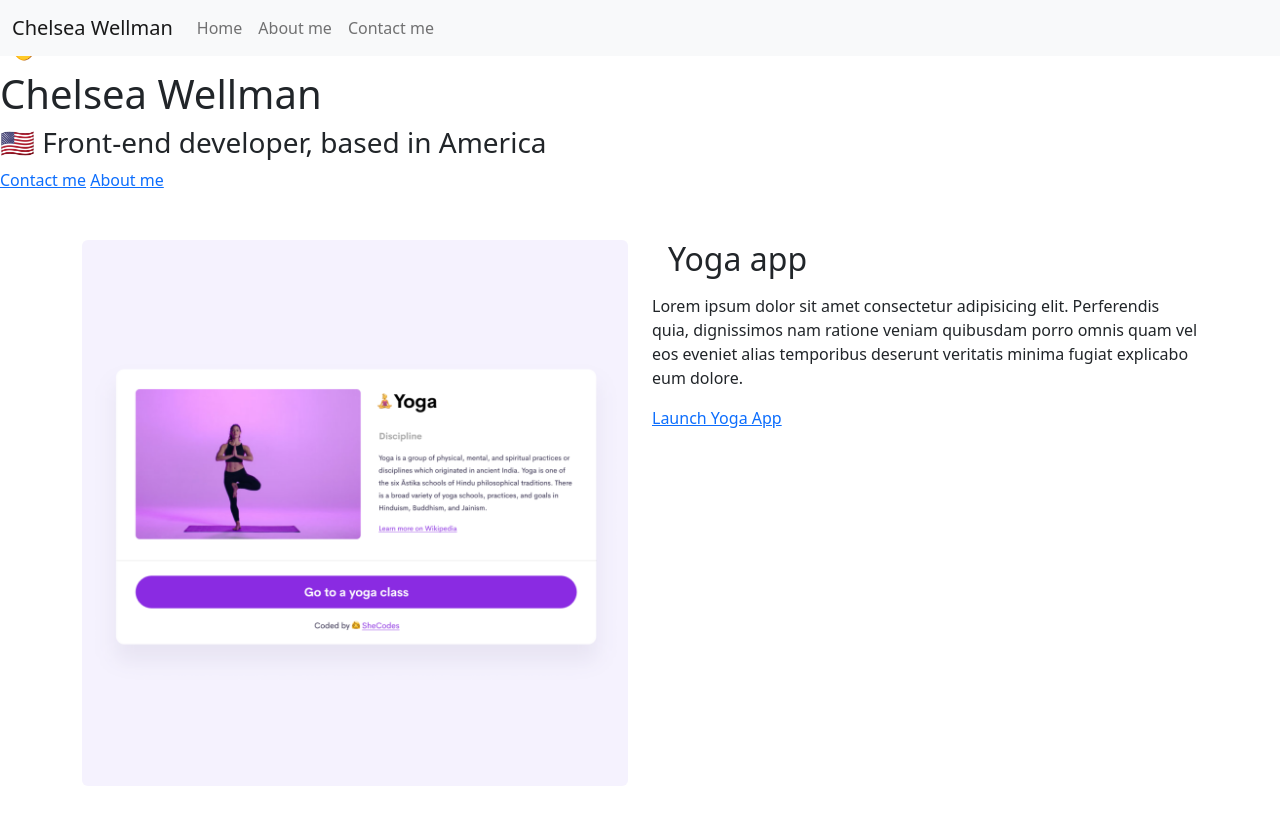
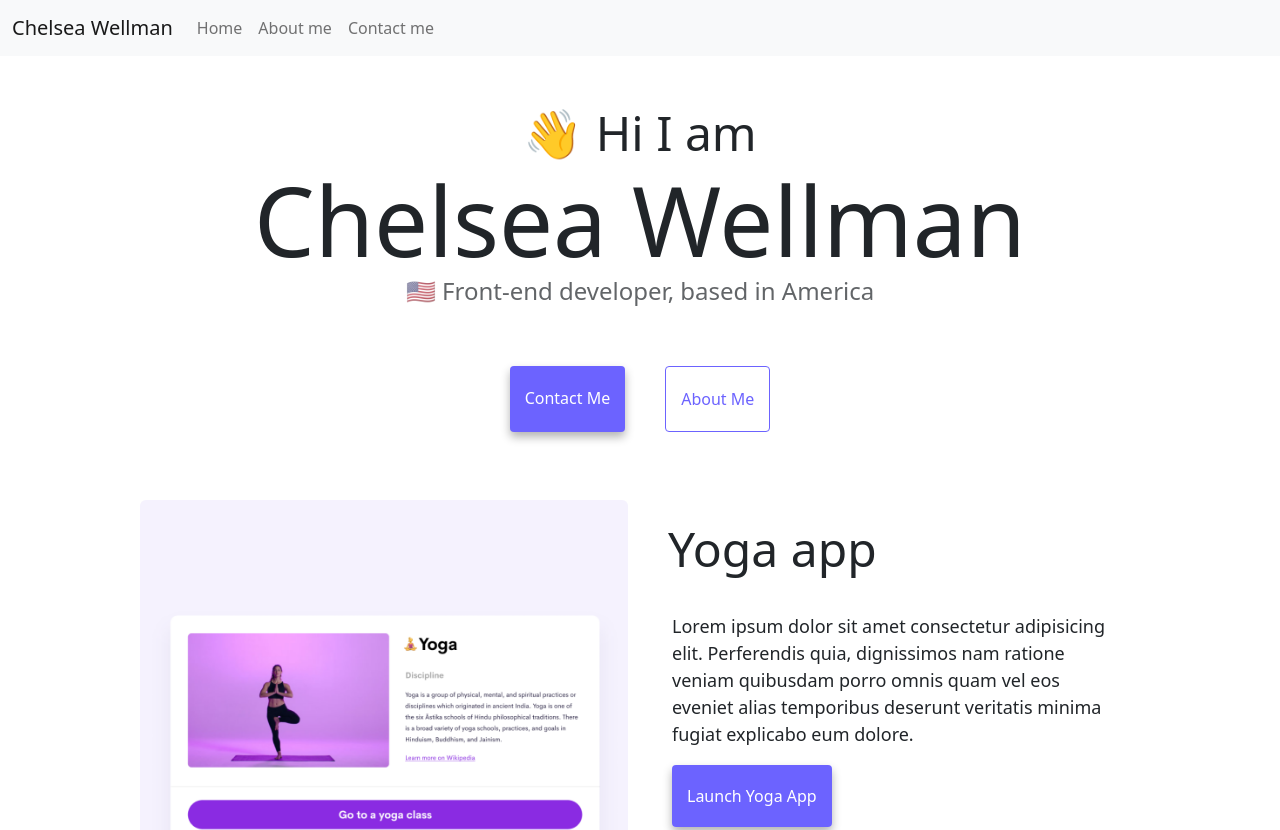
Before and after one commit to cnwellman/advanced-tools, a plain HTML site: page index.html in a window 1280 px wide. Shown: the top 830 px of the page. Drawn offline with nearby package versions, Linux system fonts and the light colour scheme.

Commit message:
Added initial CSS

```diff
--- a/css/styles.css
+++ b/css/styles.css
@@ -0,0 +1,100 @@
+:root {
+  --primary-color: #6c63ff;
+  --box-shadow: 0 5px 10px rgba(0, 0, 0, 0.3);
+}
+
+body {
+  margin: 60px auto;
+  max-width: 80%;
+}
+
+h1,
+h2,
+h3 {
+  text-align: center;
+  margin: 0;
+}
+
+h1 {
+  font-size: 96px;
+}
+
+h2 {
+  font-size: 48px;
+  margin-top: 20px;
+}
+
+h3 {
+  font-size: 24px;
+  opacity: 0.7;
+}
+
+p {
+  padding: 20px;
+  border-radius: 4px;
+  font-size: 18px;
+  line-height: 1.5;
+}
+
+.navigation-links {
+  display: flex;
+  margin-top: 40px;
+  justify-content: center;
+}
+
+.navigation-links a {
+  margin: 20px;
+  border-radius: 4px;
+  padding: 20px 15px;
+  text-decoration: none;
+  text-transform: capitalize;
+}
+
+.contact-link {
+  background: var(--primary-color);
+  box-shadow: var(--box-shadow);
+  color: white;
+}
+
+.about-link {
+  color: var(--primary-color);
+  border: 1px solid var(--primary-color);
+}
+
+.homepage-link {
+  color: var(--primary-color);
+  text-align: center;
+  display: block;
+}
+
+.primary-link {
+  background: var(--primary-color);
+  box-shadow: var(--box-shadow);
+  color: white;
+  margin: 20px;
+  padding: 20px 15px;
+  border-radius: 4px;
+  text-decoration: none;
+}
+
+.email-link {
+  display: flex;
+  justify-content: center;
+  color: var(--primary-color);
+  font-size: 28px;
+  text-decoration: none;
+}
+
+.email-link:hover {
+  text-decoration: underline;
+}
+
+.weather-img {
+  padding: 50px 20px 50px 20px;
+  background: #f5f2fe;
+  border-radius: 4px;
+}
+
+.nav-link:hover {
+  color: var(--primary-color);
+}
--- a/index.html
+++ b/index.html
@@ -16,7 +16,7 @@
       crossorigin="anonymous"
     ></script>
     <title>Chelsea Wellman</title>
-    <link rel="stylesheet" href="style.css" />
+    <link rel="stylesheet" href="/css/styles.css" />
   </head>
   <body>
     <nav class="navbar navbar-expand-lg bg-light fixed-top">
```
Also changed, not shown: about.html (+1 -1 lines).
